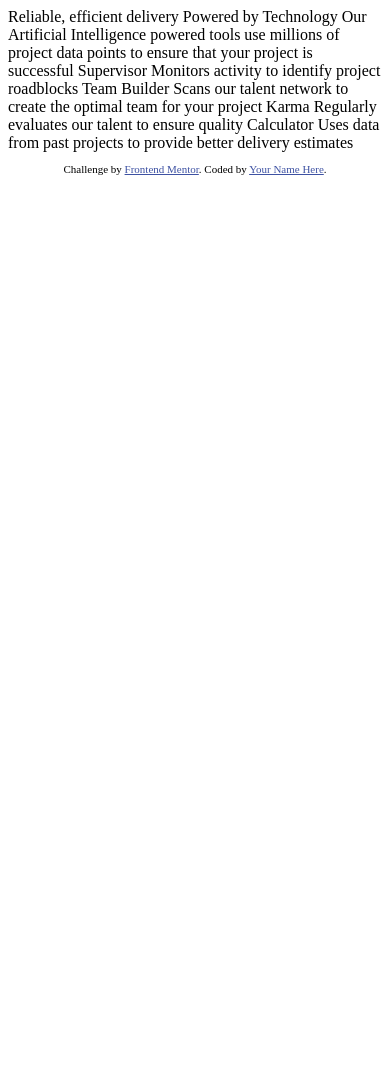
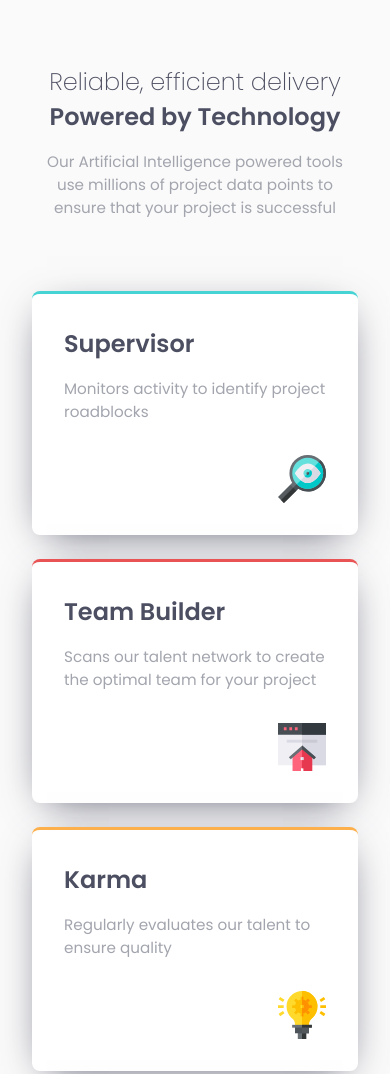
Before and after one commit to NallyNik/fm-four-card-feature-section, a plain HTML site: page index.html in a window 390 px wide. Shown: the top 1074 px of the page. Before the commit the page ends 844 px from the top, so only its background shows below. Drawn offline with Linux system fonts and the light colour scheme.

Commit message:
add: responsive, style

```diff
--- a/assets/css/index.css
+++ b/assets/css/index.css
@@ -0,0 +1,95 @@
+@import url('https://fonts.googleapis.com/css2?family=Poppins:wght@200;400;600&display=swap');
+
+* {
+    margin: 0;
+    padding: 0;
+    font-family: 'Poppins', sans-serif;
+}
+
+body {
+    margin: 0 2rem;
+    min-height: 100vh;
+    display: flex;
+    flex-direction: column;
+    align-items: center;
+    justify-content: center;
+
+    background-color: hsl(0, 0%, 98%);
+}
+h1, h2 {
+    color: hsl(234, 12%, 34%);
+}
+p {
+    margin: 1rem 0;
+    color: hsl(229, 6%, 66%);
+    font-size: 0.95rem;
+}
+header {
+    margin: 4rem 0 2rem;
+    text-align: center;
+}
+header h1 {
+    font-size: 1.5rem;
+    font-weight: 200;
+}
+section {
+    max-width: 20rem;
+    max-height: 12rem;
+    margin: 1.5rem 0;
+    padding: 2rem;
+
+    background-color: white;
+    border-radius: 0.5rem;
+    box-shadow: 0 10px 40px -15px hsl(234, 12%, 34%);
+}
+section figure {
+    margin-top: 2rem;
+    width: 100%;
+    display: flex;
+    justify-content: end;
+}
+section img {
+    width: 3rem;
+    object-fit: scale-down;
+}
+
+.supervisor {
+    border-top: 3px solid hsl(180, 62%, 55%);
+}
+.team {
+    break-before: column;
+    border-top: 3px solid hsl(0, 78%, 62%);
+}
+.karma {
+    border-top: 3px solid hsl(34, 97%, 64%);
+}
+.calculator {
+    break-before: column;
+    border-top: 3px solid hsl(212, 86%, 64%);
+}
+
+.attribution {
+    font-size: 11px;
+    text-align: center;
+}
+.attribution a:hover {
+    color: hsl(0, 78%, 62%);
+    font-weight: bold;
+    text-decoration: none;
+}
+
+@media (min-width: 800px) {
+    header :is(h1, h2) {
+        font-size: xx-large;
+    }
+    header p {
+        width: 60%;
+        margin: auto;
+    }
+    main {
+        display: grid;
+        grid-template-columns: repeat(3, 1fr);
+        align-items: center;
+        column-gap: 2rem;
+    }
+}
--- a/index.html
+++ b/index.html
@@ -6,38 +6,41 @@
   <link rel="icon" type="image/png" sizes="32x32" href="./assets/images/favicon-32x32.png">
   <link rel="stylesheet" href="./assets/css/index.css">
   <title>Frontend Mentor | Four card feature section</title>
-
-  <!-- Feel free to remove these styles or customise in your own stylesheet 👍 -->
-  <style>
-    .attribution { font-size: 11px; text-align: center; }
-    .attribution a { color: hsl(228, 45%, 44%); }
-  </style>
 </head>
 <body>
-
-  Reliable, efficient delivery
-  Powered by Technology
-
-  Our Artificial Intelligence powered tools use millions of project data points
-  to ensure that your project is successful
-
-  Supervisor
-  Monitors activity to identify project roadblocks
-
-  Team Builder
-  Scans our talent network to create the optimal team for your project
-
-  Karma
-  Regularly evaluates our talent to ensure quality
-
-  Calculator
-  Uses data from past projects to provide better delivery estimates
-
-
+  <header>
+    <h1>Reliable, efficient delivery</h1>
+    <h2>Powered by Technology</h2>
+    <p>Our Artificial Intelligence powered tools use millions of project data points to ensure that your project is successful</p>
+  </header>
+  <main>
+    <section class="supervisor">
+      <h1>Supervisor</h1>
+      <p>Monitors activity to identify project roadblocks</p>
+      <figure><img src="./assets/images/icon-supervisor.svg" alt=""></figure>
+    </section>
+    <div>
+      <section class="team">
+        <h1>Team Builder</h1>
+        <p>Scans our talent network to create the optimal team for your project</p>
+        <figure><img src="./assets/images/icon-team-builder.svg" alt=""></figure>
+      </section>
+      <section class="karma">
+        <h1>Karma</h1>
+        <p>Regularly evaluates our talent to ensure quality</p>
+        <figure><img src="./assets/images/icon-karma.svg" alt=""></figure>
+      </section>
+    </div>
+    <section class="calculator">
+      <h1>Calculator</h1>
+      <p>Uses data from past projects to provide better delivery estimates</p>
+      <figure><img src="./assets/images/icon-calculator.svg" alt=""></figure>
+    </section>
+  </main>
   <footer>
     <p class="attribution">
       Challenge by <a href="https://www.frontendmentor.io?ref=challenge" target="_blank">Frontend Mentor</a>.
-      Coded by <a href="#">Your Name Here</a>.
+      Coded by <a href="https://www.linkedin.com/in/anahitareismonezi/" target="_blank">Anahita Monezi</a>.
     </p>
   </footer>
 </body>
```
